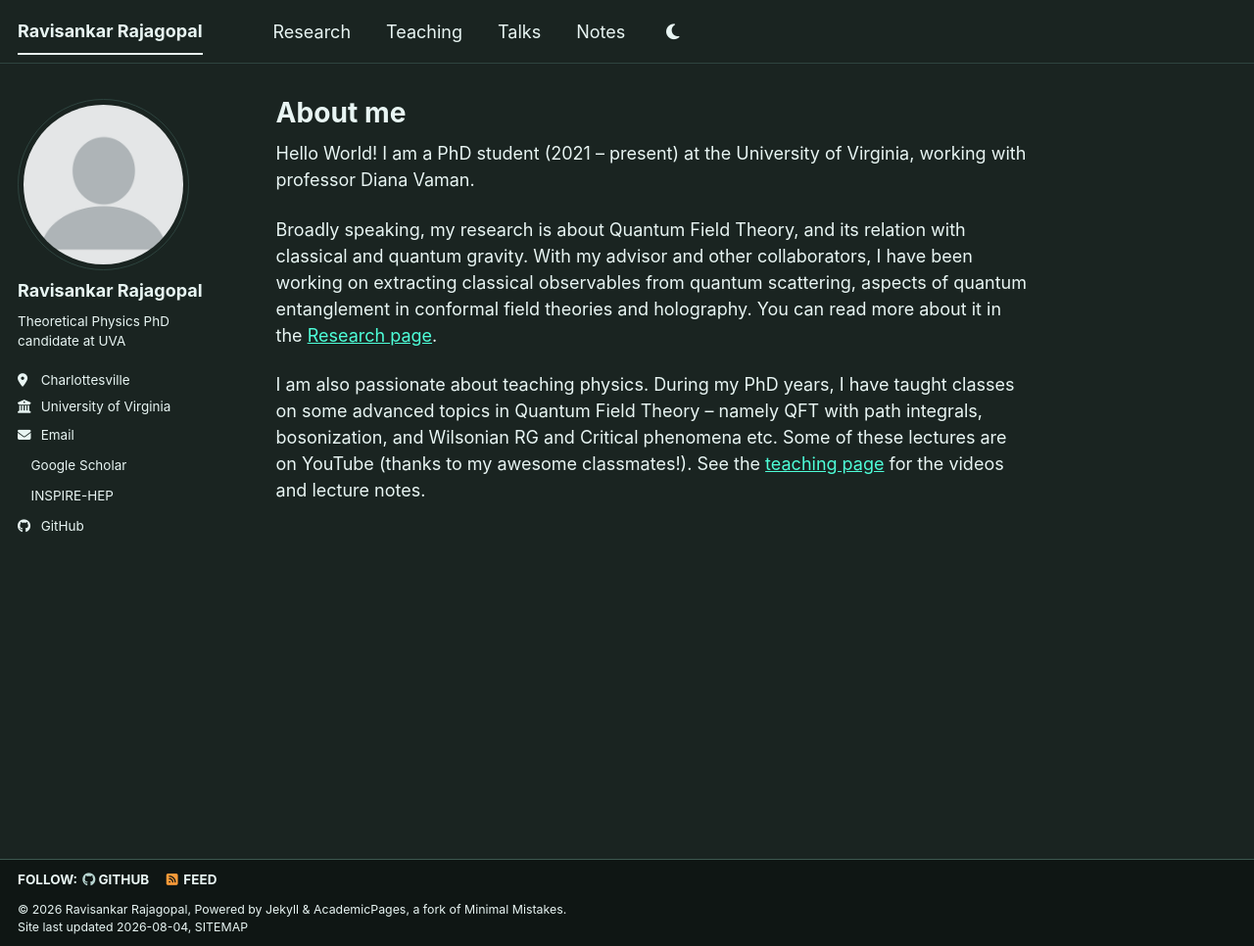
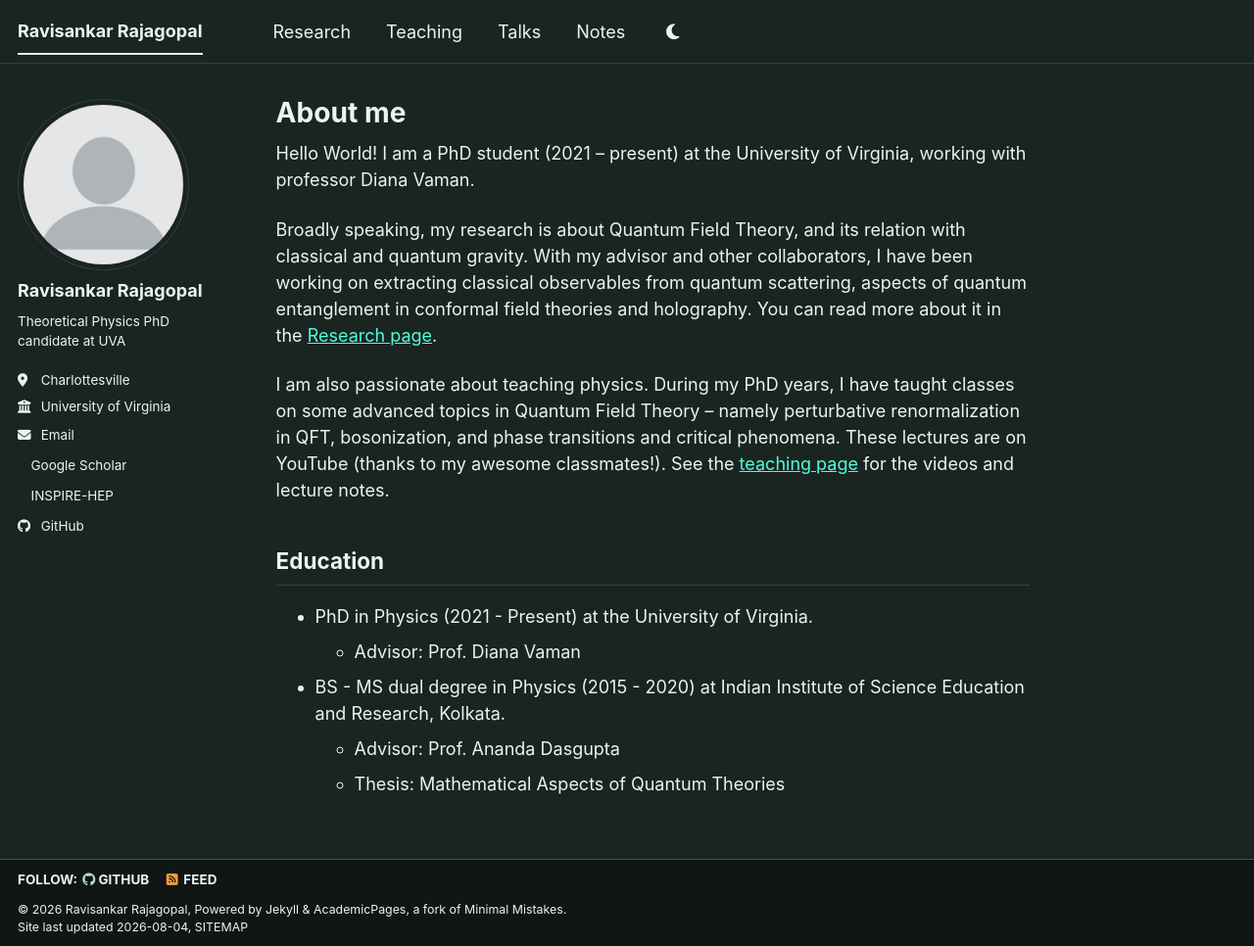
Before and after one commit to ravisankar712/ravisankar712.github.io, a Jekyll site: the page built from _pages/about.md, in a window 1280 px wide and 966 px high. Shown: the whole window at 98% size. Built offline with Jekyll 4.4.1, drawn with Linux system fonts in a browser that asks for light colours; a style sheet for code colours, icons or effects is not loaded.

Commit message:
Update about.md

```diff
--- a/_pages/about.md
+++ b/_pages/about.md
@@ -11,4 +11,11 @@ Hello World! I am a PhD student (2021 – present) at the University of Virginia
 
 Broadly speaking, my research is about Quantum Field Theory, and its relation with classical and quantum gravity. With my advisor and other collaborators, I have been working on extracting classical observables from quantum scattering, aspects of quantum entanglement in conformal field theories and holography. You can read more about it in the [Research page](/research/).
 
-I am also passionate about teaching physics. During my PhD years, I have taught classes on some advanced topics in Quantum Field Theory – namely QFT with path integrals, bosonization, and Wilsonian RG and Critical phenomena etc. Some of these lectures are on YouTube (thanks to my awesome classmates!). See the [teaching page](/teaching/) for the videos and lecture notes.
+I am also passionate about teaching physics. During my PhD years, I have taught classes on some advanced topics in Quantum Field Theory – namely perturbative renormalization in QFT, bosonization, and phase transitions and critical phenomena. These lectures are on YouTube (thanks to my awesome classmates!). See the [teaching page](/teaching/) for the videos and lecture notes.
+
+## Education
+- PhD in Physics (2021 \- Present) at the University of Virginia.
+    * Advisor: Prof. Diana Vaman
+- BS \- MS dual degree in Physics (2015 \- 2020) at Indian Institute of Science Education and Research, Kolkata.
+    * Advisor: Prof. Ananda Dasgupta
+    * Thesis: Mathematical Aspects of Quantum Theories
```
